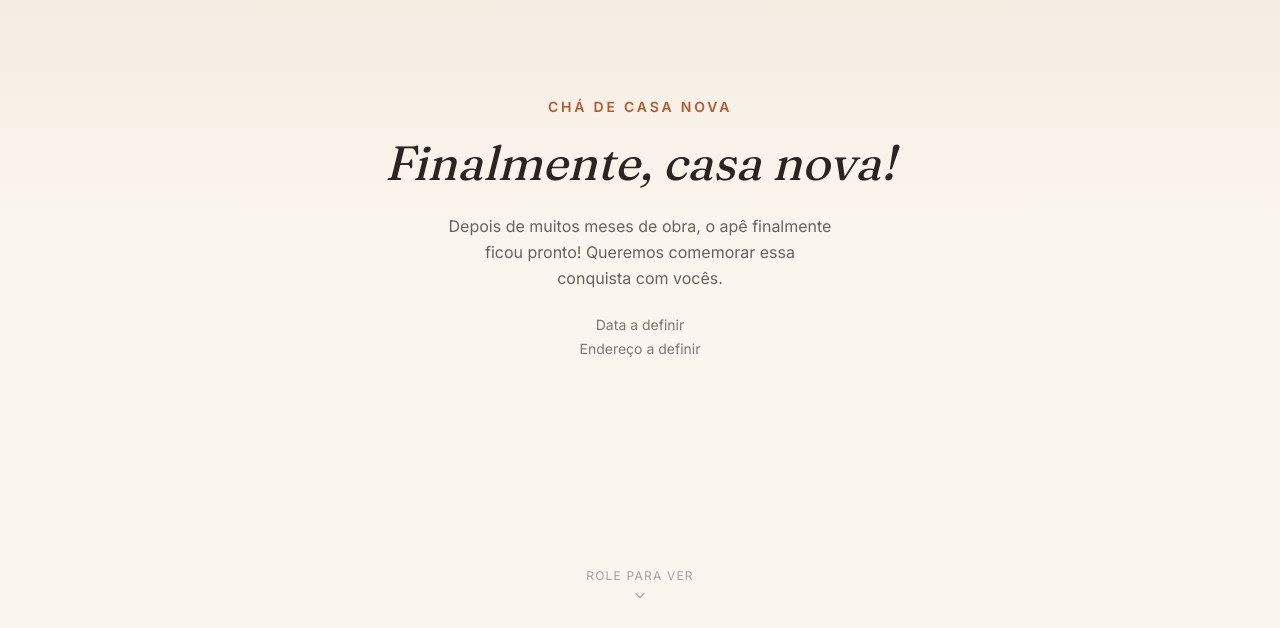
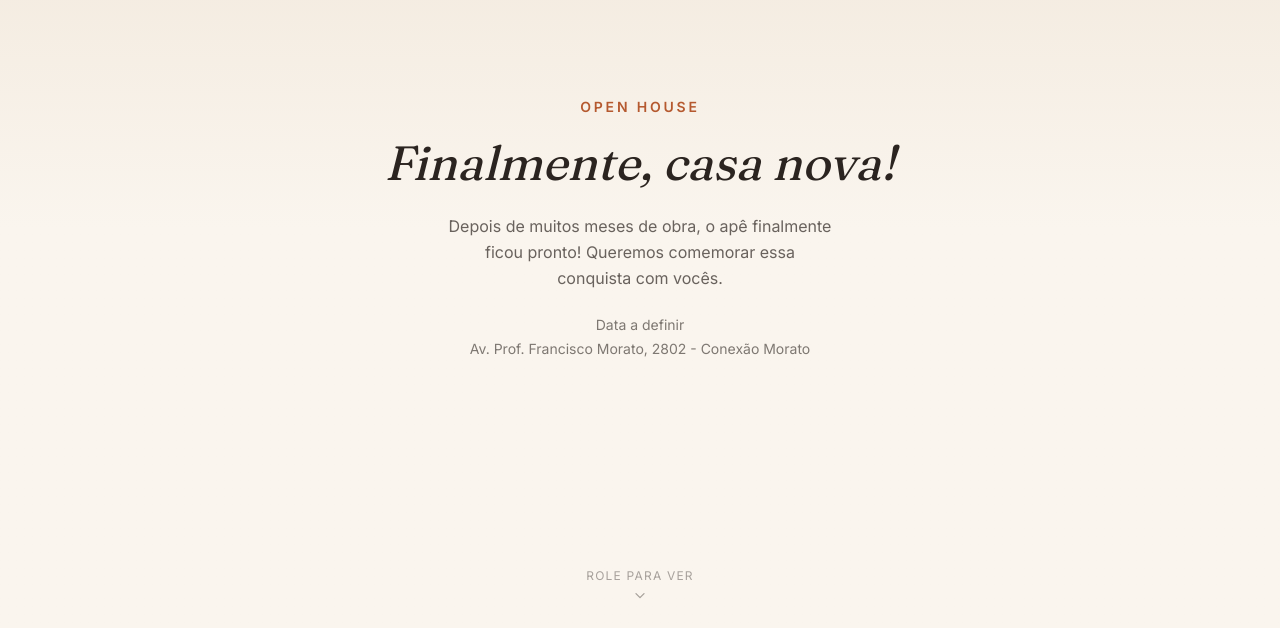
Before and after one commit to joaovsbarbosa/joaovbarbosa, a Next.js app: page / in a window 1280 px wide. Shown: the part 172-800 px from the top of the page. Built offline with nearby package versions, Linux system fonts and the light colour scheme.

Commit message:
Atualiza dados do evento: título, anfitrião e endereço

```diff
--- a/src/app/layout.tsx
+++ b/src/app/layout.tsx
@@ -16,7 +16,7 @@ const displayFont = Fraunces({
 });
 
 export const metadata: Metadata = {
-  title: `${siteConfig.eventTitle} — ${siteConfig.hostNames}`,
+  title: `${siteConfig.eventTitle} | ${siteConfig.hostNames}`,
   description: siteConfig.introText,
 };
 
--- a/src/data/site.ts
+++ b/src/data/site.ts
@@ -1,9 +1,9 @@
 // Edite estas informações com os dados reais do seu chá de casa nova.
 export const siteConfig = {
-  hostNames: "João",
-  eventTitle: "Chá de Casa Nova",
+  hostNames: "João Barbosa",
+  eventTitle: "Open House",
   eventDate: "Data a definir",
-  eventAddress: "Endereço a definir",
+  eventAddress: "Av. Prof. Francisco Morato, 2802 - Conexão Morato",
   introText:
     "Depois de muitos meses de obra, o apê finalmente ficou pronto! Queremos comemorar essa conquista com vocês.",
   giftsIntro:
```
